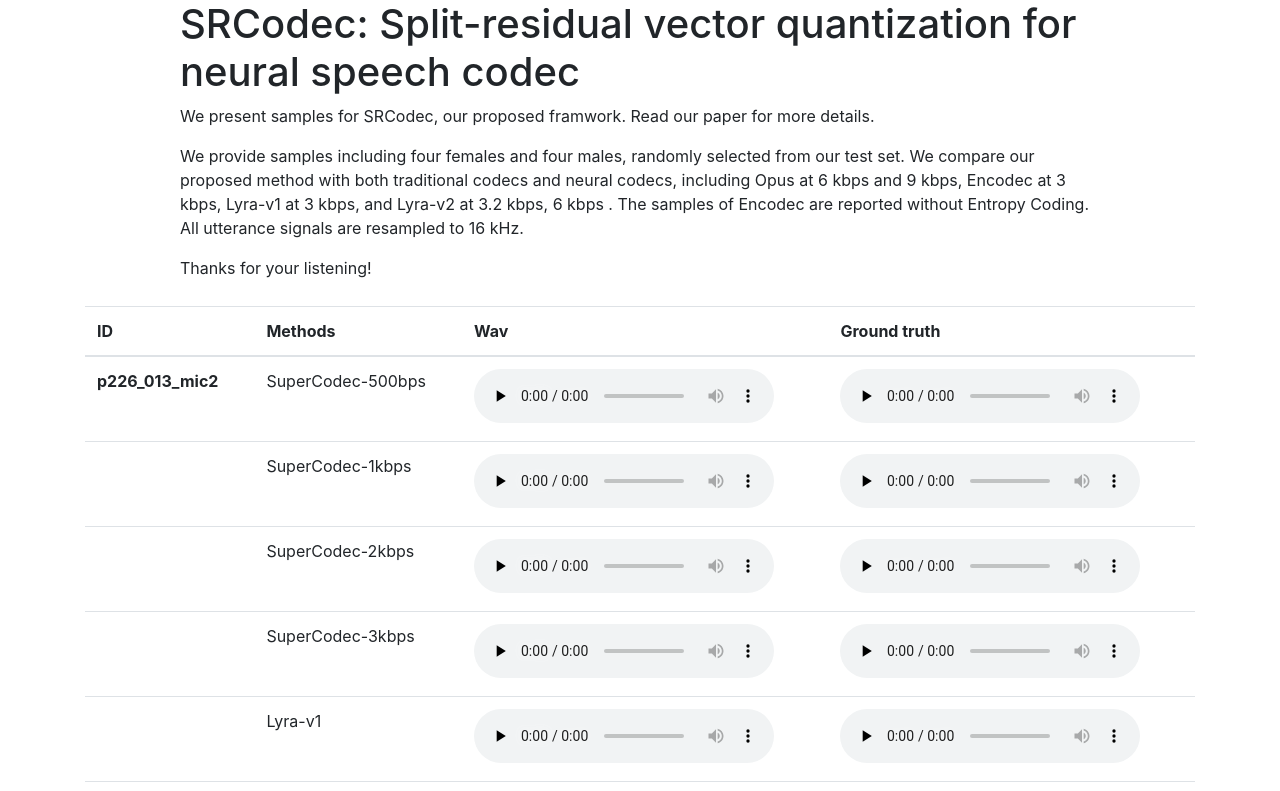
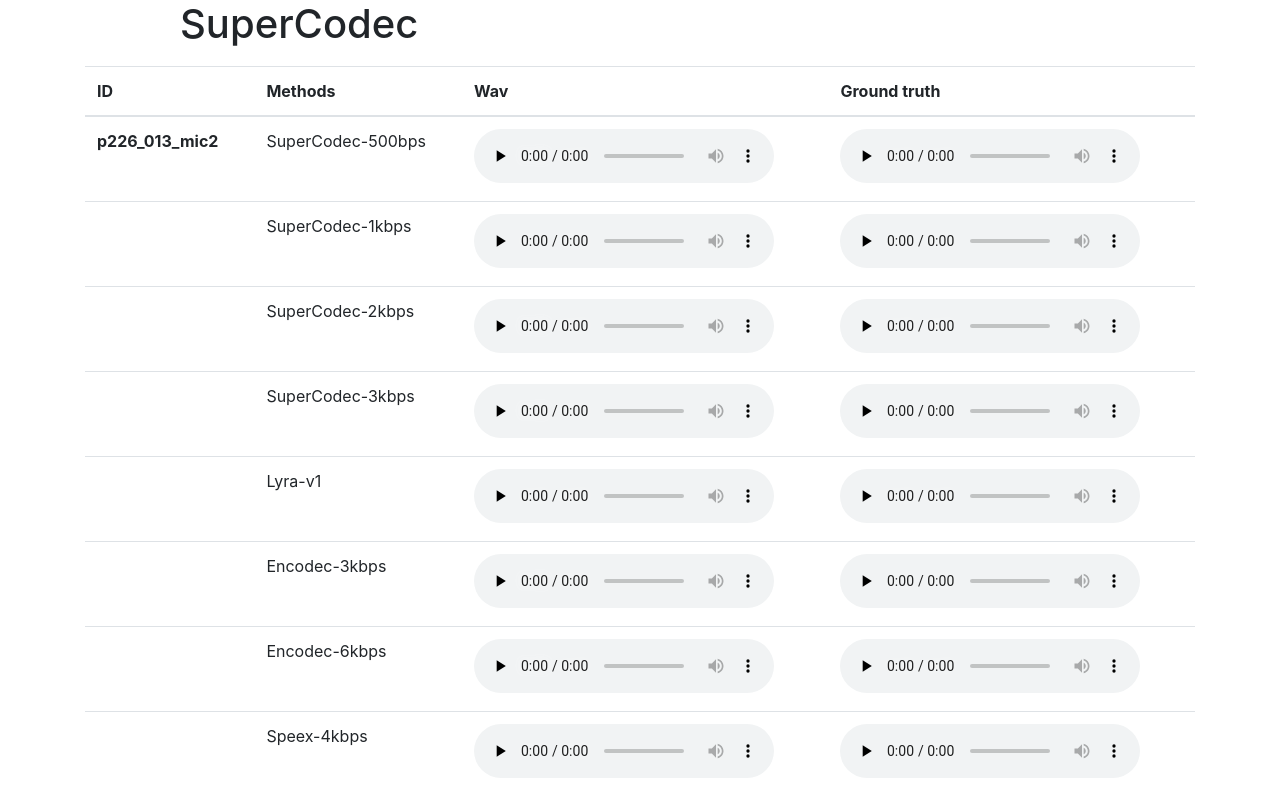
Before and after one commit to exercise-book-yq/SuperCodec-Demo, a plain HTML site: page index.html in a window 1280 px wide. Shown: the top 791 px of the page. Drawn offline with nearby package versions, Linux system fonts and the light colour scheme.

Commit message:
Update index.html

```diff
--- a/index.html
+++ b/index.html
@@ -49,10 +49,8 @@
             <div class="row">
                 <div class="col-lg-10 col-md-10 mx-auto">
                     <div class="site-heading">
-                        <h1>SRCodec: Split-residual vector quantization for neural speech codec</h1>
-                        <p>We present samples for SRCodec, our proposed framwork. Read our paper for more details.</p>
-                        <p>We provide samples including four females and four males, randomly selected from our test set. We compare our proposed method with both traditional codecs and neural codecs, including Opus at 6 kbps and 9 kbps, Encodec at 3 kbps, Lyra-v1 at 3 kbps, and Lyra-v2 at 3.2 kbps, 6 kbps . The samples of Encodec are reported without Entropy Coding. All utterance signals are resampled to 16 kHz.</p>
-						<p> Thanks for your listening!</p>
+                        <h1>SuperCodec</h1>
+
                     </div>
                 </div>
             </div>
```
